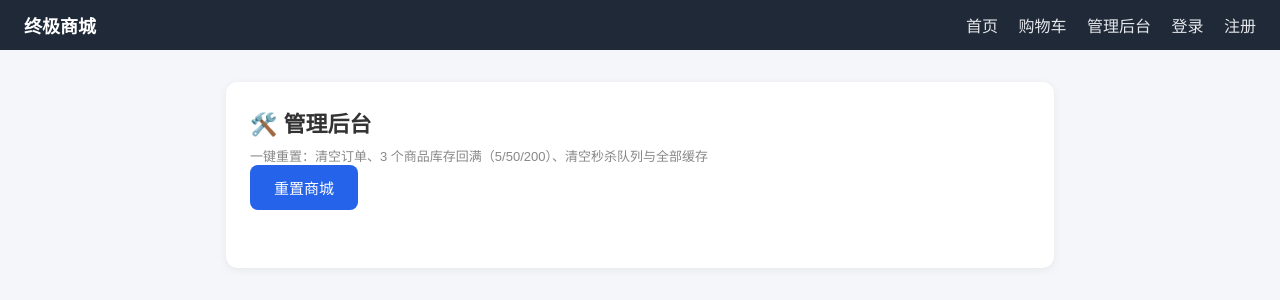
After one commit to moose771687916/mysql-redis-learning, a Flask app: page /admin in a window 1280 px wide. The commit adds this page. Shown: the top 300 px of the page. Run offline with Flask 3, Linux system fonts and the light colour scheme.

Commit message:
feat: 缓存穿透(空值缓存)+击穿(互斥锁)防护+管理后台一键重置;新增verify_cache.py并发验证

```diff
--- a/day31/app/app.py
+++ b/day31/app/app.py
@@ -222,14 +222,40 @@ def me(payload):
 def get_product(pid):
     hit = R.get(f"product:{pid}")                  # ① 先问缓存
     if hit:
+        if hit == "EMPTY":
+            # 穿透防护：空值缓存命中，直接挡掉，不再打 DB
+            return jsonify({"cache": "命中(空值缓存)", "error": "商品不存在"}), 404
         # 坑：缓存里存的是 JSON 字符串，必须解析回对象，否则前端取字段全是 undefined
         return jsonify({"cache": "命中", "data": json.loads(hit)})
+
+    # ② 击穿防护：缓存失效瞬间只放 1 个请求回源（SET NX EX 互斥锁），
+    #    其余请求等 50ms 后重读缓存，避免同一时刻 N 个请求一起打 DB
+    if not R.set(f"lock:product:{pid}", "1", nx=True, ex=5):
+        time.sleep(0.05)
+        hit = R.get(f"product:{pid}")
+        if hit:
+            if hit == "EMPTY":
+                return jsonify({"cache": "等待后命中(空值缓存)", "error": "商品不存在"}), 404
+            return jsonify({"cache": "等待后命中", "data": json.loads(hit)})
+        # 极端：锁还没释放（DB 慢），直接读库兜底
+        try:
+            rows, tag = read_row(pid)
+        except Exception as e:
+            return jsonify({"error": "db 不可用", "detail": str(e)}), 503
+        if not rows:
+            return jsonify({"cache": "未命中", "source": tag, "error": "商品不存在"}), 404
+        return jsonify({"cache": "未命中", "source": tag, "data": rows[0]})
+
     try:
-        rows, tag = read_row(pid)                  # ② 从库优先+熔断+半开恢复
+        rows, tag = read_row(pid)                  # ③ 拿到锁：从库优先+熔断+半开恢复
     except Exception as e:
+        R.delete(f"lock:product:{pid}")
         return jsonify({"error": "db 不可用", "detail": str(e)}), 503
+    R.delete(f"lock:product:{pid}")
     if not rows:
-        return jsonify({"error": "商品不存在"}), 404
+        # 穿透防护：商品不存在也缓存 30s（空值），防恶意请求反复打 DB
+        R.setex(f"product:{pid}", 30, "EMPTY")
+        return jsonify({"cache": "未命中(已写空值缓存)", "source": tag, "error": "商品不存在"}), 404
     R.setex(f"product:{pid}", 60,
             json.dumps(rows[0], ensure_ascii=False, default=str))
     return jsonify({"cache": "未命中", "source": tag, "data": rows[0]})
@@ -261,14 +287,22 @@ def read_all():
 
 @app.get("/api/products")
 def list_products():
-    """商品列表（首页用）：整表缓存 30 秒 + 从库读取"""
+    """商品列表（首页用）：整表缓存 30 秒 + 从库读取 + 击穿互斥锁"""
     hit = R.get("products:list")
     if hit:
         return jsonify({"cache": "命中", "data": json.loads(hit)})
+    # 击穿防护：缓存失效瞬间只放 1 个请求回源
+    if not R.set("lock:products:list", "1", nx=True, ex=5):
+        time.sleep(0.05)
+        hit = R.get("products:list")
+        if hit:
+            return jsonify({"cache": "等待后命中", "data": json.loads(hit)})
     try:
         rows, tag = read_all()
     except Exception as e:
+        R.delete("lock:products:list")
         return jsonify({"error": "db 不可用", "detail": str(e)}), 503
+    R.delete("lock:products:list")
     R.setex("products:list", 30, json.dumps(rows, ensure_ascii=False, default=str))
     return jsonify({"cache": "未命中", "source": tag, "data": rows})
 
@@ -312,11 +346,14 @@ def stats():
 
 @app.post("/api/admin/reset")
 def reset():
-    """实验重置：清空订单 + 库存回 5（跑多轮压测用）"""
+    """实验重置：清空订单 + 3 个商品库存回满 + 清队列/缓存（跑多轮压测/演示用）"""
     exe(mysql(MASTER), "TRUNCATE TABLE final_shop.orders")
-    exe(mysql(MASTER), "UPDATE final_shop.products SET stock=5 WHERE id=1")
-    R.delete("seckill:queue", "seckill:bought", "seckill:lock", "product:1")
-    return jsonify({"ok": True, "msg": "已重置：订单清空，库存=5，队列清空"})
+    exe(mysql(MASTER), "UPDATE final_shop.products SET stock=5   WHERE id=1")
+    exe(mysql(MASTER), "UPDATE final_shop.products SET stock=50  WHERE id=2")
+    exe(mysql(MASTER), "UPDATE final_shop.products SET stock=200 WHERE id=3")
+    R.delete("seckill:queue", "seckill:bought", "seckill:lock",
+             "product:1", "product:2", "product:3", "products:list")
+    return jsonify({"ok": True, "msg": "已重置：订单清空，库存回满(5/50/200)，队列与缓存清空"})
 
 
 # ---------- 购物车（Redis Hash：cart:{uid} → field=商品id, value=数量） ----------
@@ -438,6 +475,11 @@ def page_cart():
     return render_template("cart.html")
 
 
+@app.get("/admin")
+def page_admin():
+    return render_template("admin.html")
+
+
 @app.get("/me")
 def page_me():
     return render_template("me.html")
--- a/day31/app/static/app.js
+++ b/day31/app/static/app.js
@@ -201,3 +201,13 @@ async function loadMe() {
 
 if (document.getElementById("me-box")) loadMe();
 if (document.getElementById("cart-body")) loadCart();
+if (document.getElementById("btn-reset")) document.getElementById("btn-reset").onclick = adminReset;
+
+// ---------- 管理后台 ----------
+async function adminReset() {
+  const btn = document.getElementById("btn-reset");
+  btn.disabled = true;
+  const r = await api("/api/admin/reset", { method: "POST", body: JSON.stringify({}) });
+  document.getElementById("admin-msg").textContent = r.ok ? "✅ " + r.msg : "⚠️ " + r.error;
+  btn.disabled = false;
+}
--- /dev/null
+++ b/day31/app/templates/admin.html
@@ -0,0 +1,10 @@
+{% extends "base.html" %}
+{% block title %}管理后台 - 终极商城{% endblock %}
+{% block content %}
+<div class="card">
+  <h1>🛠️ 管理后台</h1>
+  <p class="muted">一键重置：清空订单、3 个商品库存回满（5/50/200）、清空秒杀队列与全部缓存</p>
+  <button id="btn-reset" class="btn btn-primary" onclick="adminReset()">重置商城</button>
+  <div id="admin-msg" class="result" style="margin-top:12px;"></div>
+</div>
+{% endblock %}
--- a/day31/app/templates/base.html
+++ b/day31/app/templates/base.html
@@ -13,6 +13,7 @@
     <a href="/">首页</a>
     <a href="/cart" id="nav-cart">购物车</a>
     <a href="/me" id="nav-me" style="display:none">我的订单</a>
+    <a href="/admin">管理后台</a>
     <a href="/login" id="nav-login">登录</a>
     <a href="/register" id="nav-register">注册</a>
     <a href="#" id="nav-logout" style="display:none">退出</a>
```
Also changed, not shown: day31/verify_cache.py (added, +43 -0 lines).
